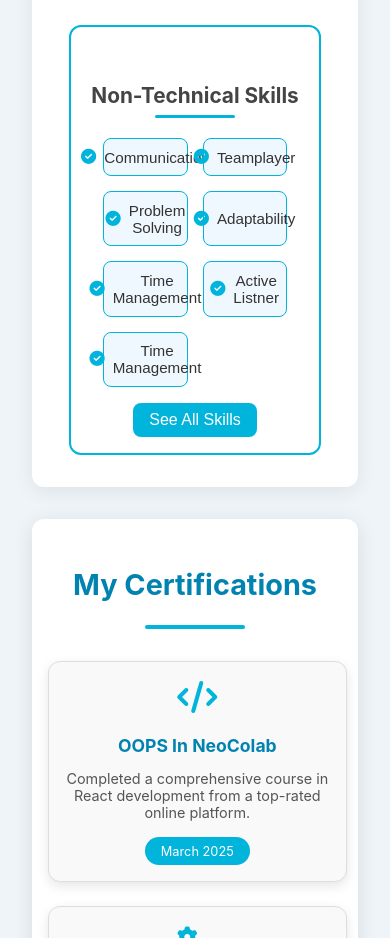
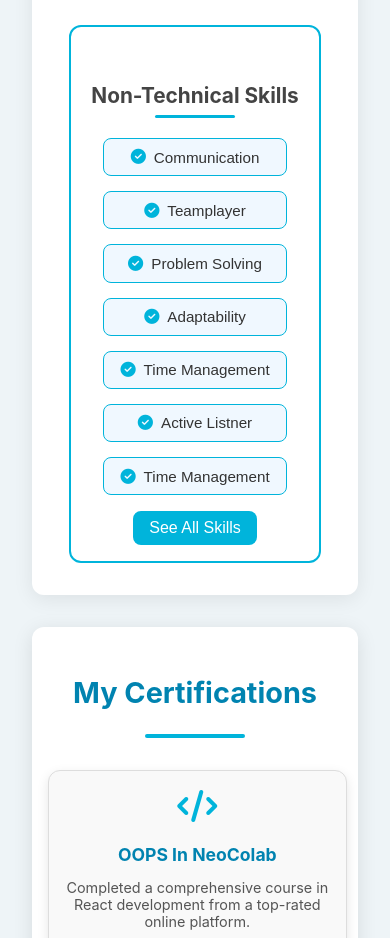
Before and after one commit to DUDEKULARAHIM/portfolio, a React (Create React App) app: page /resume in a window 390 px wide. Shown: the part 1020-1958 px from the top of the page. Built offline with nearby package versions, Linux system fonts and the light colour scheme.

Commit message:
Update AllSkills.css

```diff
--- a/src/styles/AllSkills.css
+++ b/src/styles/AllSkills.css
@@ -162,7 +162,7 @@
     }
 
     .skills-grid {
-      grid-template-columns: repeat(auto-fit, minmax(60px, 1fr));
+      grid-template-columns: repeat(auto-fit, minmax(90px, 1fr));
       gap: 15px;
     }
 
```
